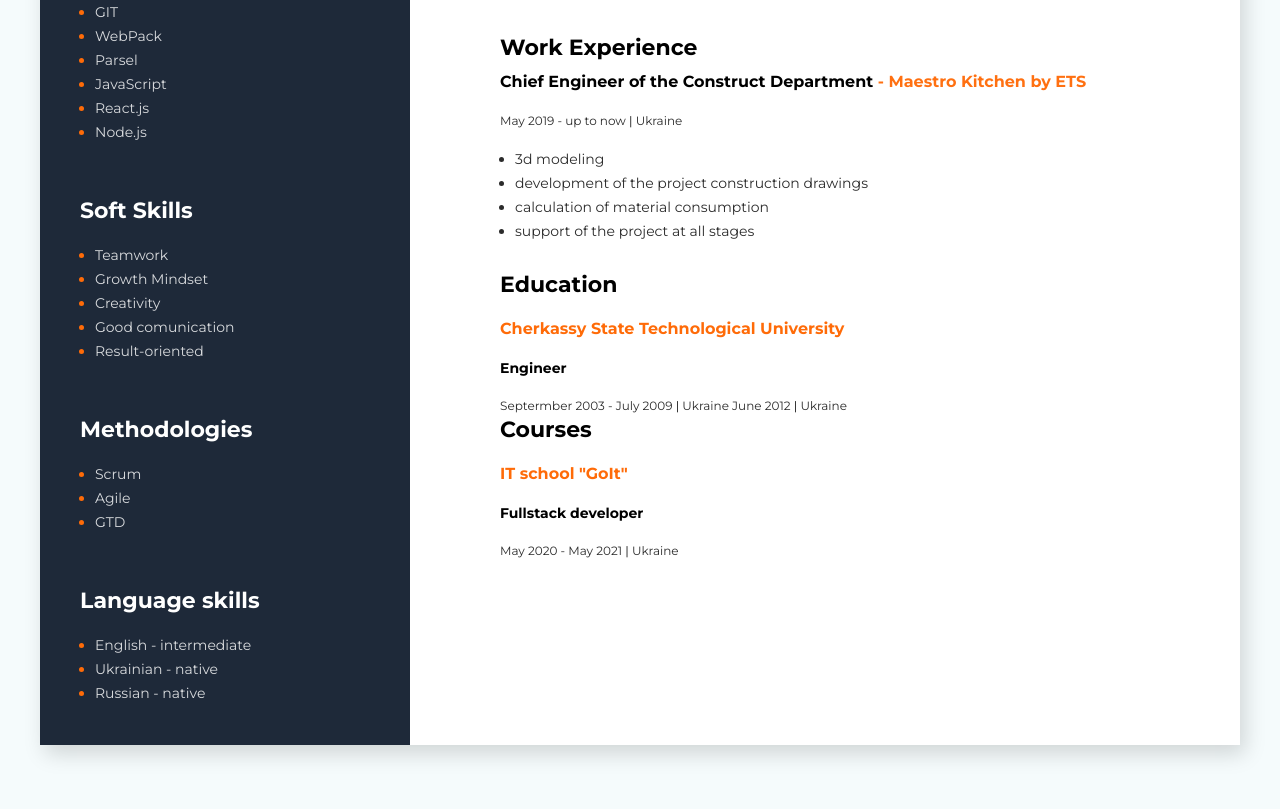
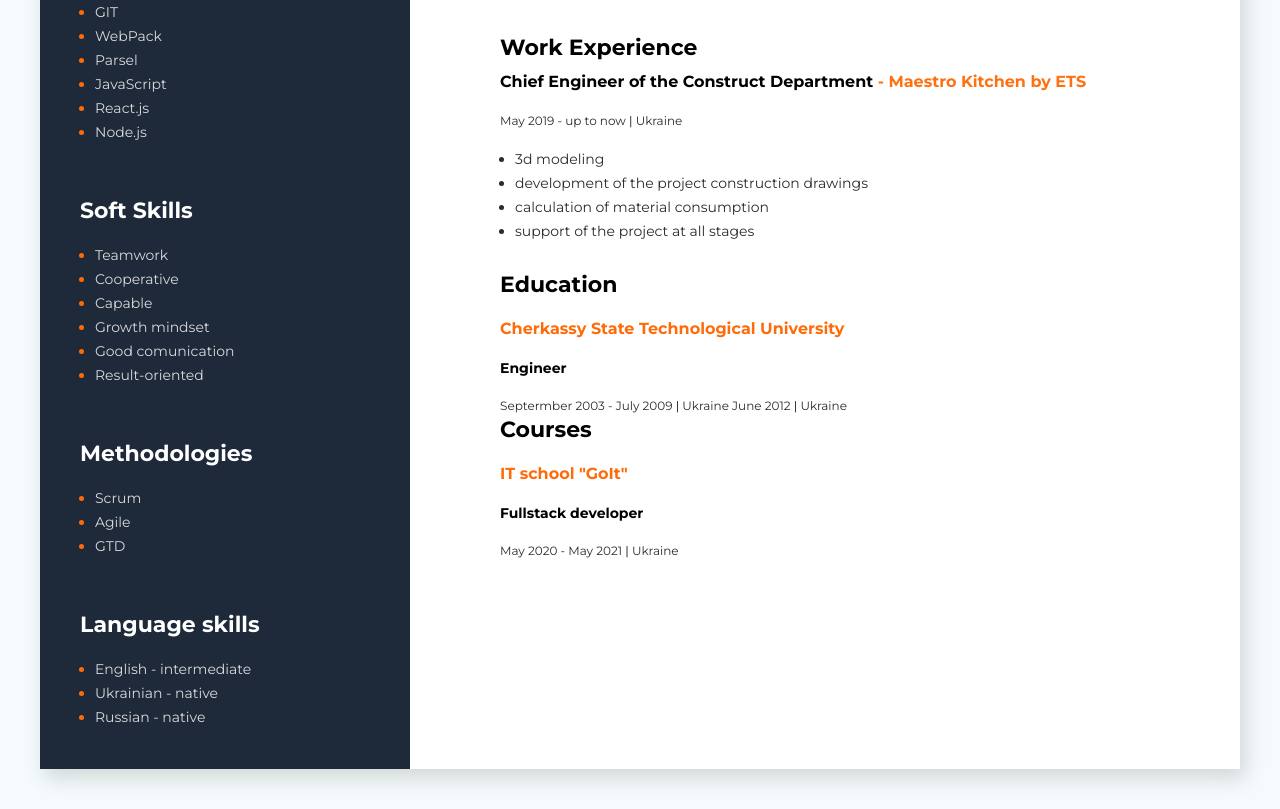
Before and after one commit to TarasLE/taras_lyuznyak_cv, a website: page index.html in a window 1280 px wide. Shown: the part 693-1502 px from the top of the page. Before the commit the page ends 1478 px from the top, so only its background shows below. Drawn offline with Linux system fonts and the light colour scheme.

Commit message:
soft skills edited

```diff
--- a/index.html
+++ b/index.html
@@ -105,10 +105,13 @@
               <span class="skills-text">Teamwork</span>
             </li>
             <li class="skills-item">
-              <span class="skills-text">Growth Mindset</span>
+              <span class="skills-text">Cooperative</span>
             </li>
             <li class="skills-item">
-              <span class="skills-text">Creativity</span>
+              <span class="skills-text">Capable</span>
+            </li>
+            <li class="skills-item">
+              <span class="skills-text">Growth mindset</span>
             </li>
             <li class="skills-item">
               <span class="skills-text">Good comunication</span>
@@ -122,6 +125,8 @@
         <!--Methodologies content-->
 
         <div class="skills-container">
+
+
           <h3 class="skills-title">Methodologies</h3>
           <ul>
             <li class="skills-item">
@@ -233,6 +238,7 @@
               <p class="tech-name">Phonebook application. Role: teamlead.</p>
             </li>
           </ul>
+
         </div>
 
         <!--- Work Experience --->
@@ -249,7 +255,6 @@
               May 2019 - up to now
               <span class="profession-divider">|</span> Ukraine
             </span>
-
             <ul class="professional-duties">
               <li class="professional-duties-item">3d modeling</li>
               <li class="professional-duties-item">
```
Also changed, not shown: css/style.css (+0 -24 lines), package.json (+12 -0 lines), .prettierrc.json (added), 1 other file.
